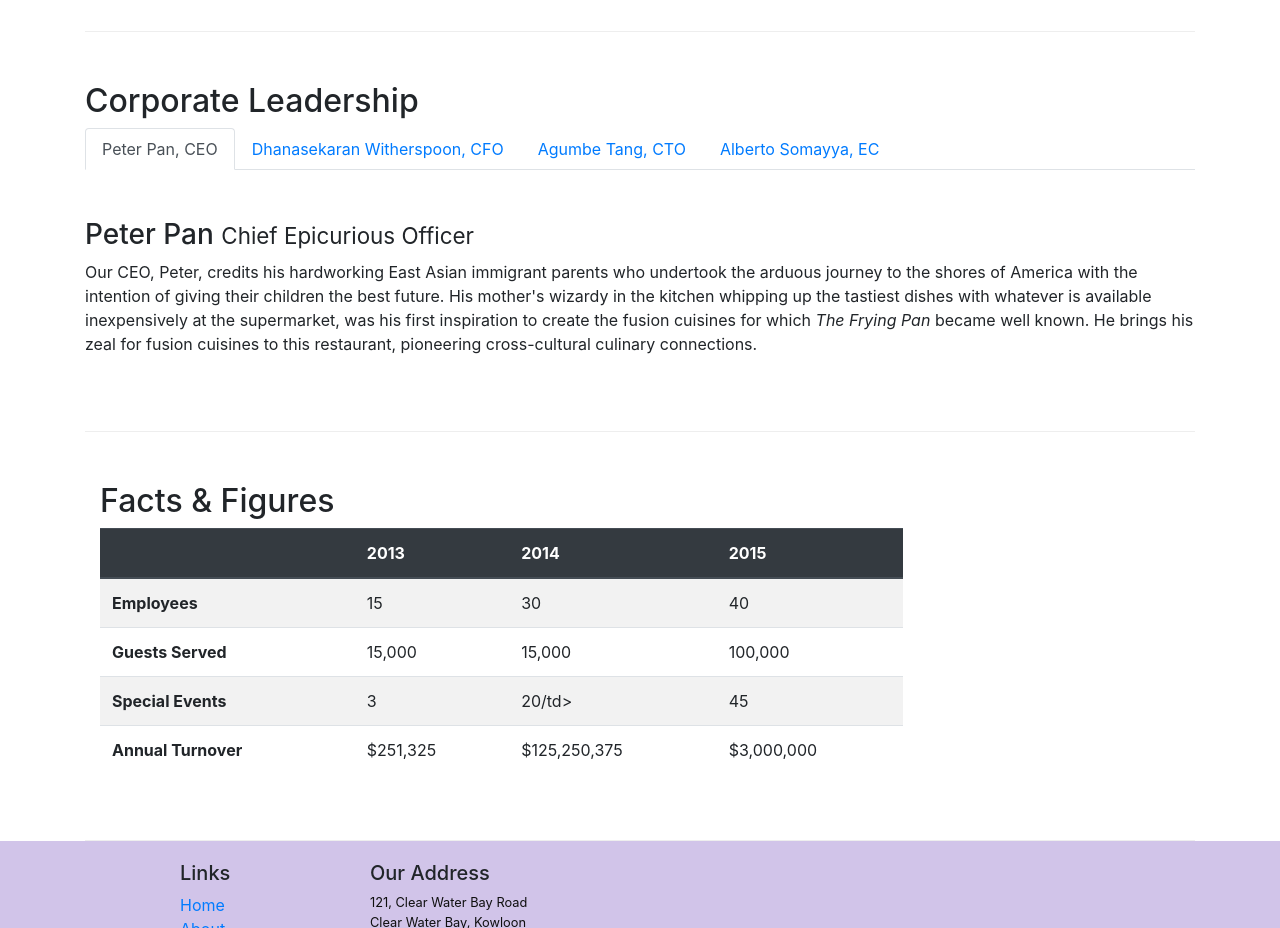
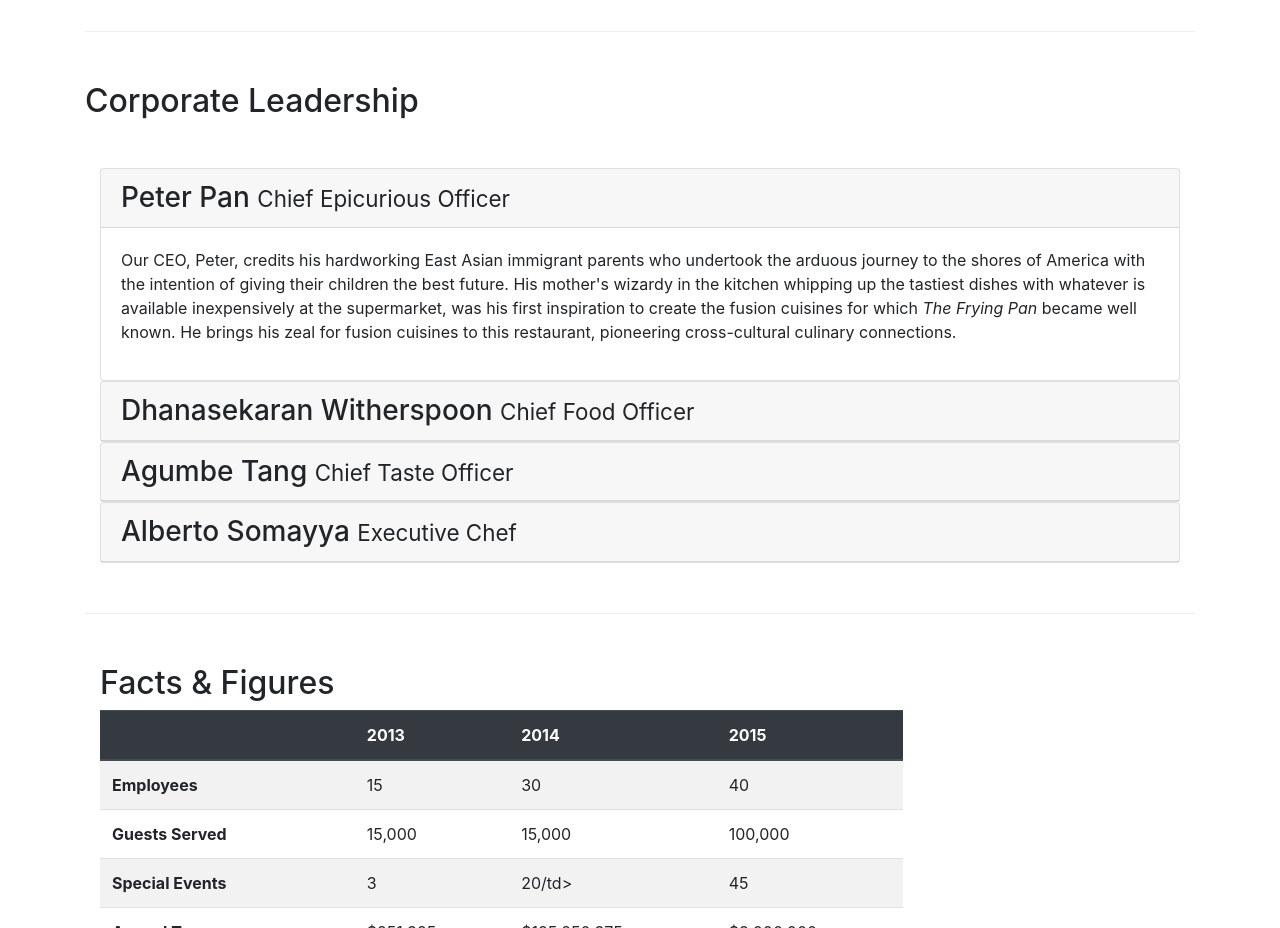
Before and after one commit to Balasumanth6/bootstrap4, a website: page aboutus.html in a window 1280 px wide. Shown: the part 940-1868 px from the top of the page. Drawn offline with nearby package versions, Linux system fonts and the light colour scheme.

Commit message:
Accordion

```diff
--- a/aboutus.html
+++ b/aboutus.html
@@ -98,7 +98,9 @@
             <div col-12>
                 <h2>Corporate Leadership</h2>
 
-                <ul class="nav nav-tabs">
+                    <!-- Tabs Way -->
+
+               <!--  <ul class="nav nav-tabs">
                       <li class="nav-item">
                         <a class="nav-link active" href="#Peter" role="tab" data-toggle="tab">Peter Pan, CEO</a>
                       </li>
@@ -130,7 +132,56 @@
                         <h3>Alberto Somayya <small>Executive Chef</small></h3>
                         <p class="d-none d-sm-block">Award winning three-star Michelin chef with wide International experience having worked closely with whos-who in the culinary world, he specializes in creating mouthwatering Indo-Italian fusion experiences. He says, <em>Put together the cuisines from the two craziest cultures, and you get a winning hit! Amma Mia!</em></p>
                     </div>
+                </div> -->
+
+                    <!-- Accordion Way -->
+
+                <div class="mt-5 col-12" id="accordion">
+                    <div class="card">
+                        <div class="card-header" role="tab" id="Peterhead">
+                            <h3 class="mb-0"><a data-toggle="collapse" data-target="#Peter"> Peter Pan <small>Chief Epicurious Officer</small></a></h3>
+                        </div>
+                        <div class="collapse show" role="tabpanel" id="Peter" data-parent="#accordion">
+                            <div class="card-body">
+                                <p class="d-none d-sm-block">Our CEO, Peter, credits his hardworking East Asian immigrant parents who undertook the arduous journey to the shores of America with the intention of giving their children the best future. His mother's wizardy in the kitchen whipping up the tastiest dishes with whatever is available inexpensively at the supermarket, was his first inspiration to create the fusion cuisines for which <em>The Frying Pan</em> became well known. He brings his zeal for fusion cuisines to this restaurant, pioneering cross-cultural culinary connections.</p>
+                            </div>
+                        </div>
+                    </div>
+
+                    <div class="card">
+                        <div class="card-header" role="tab" id="Dannyhead">
+                            <h3 class="mb-0"><a data-toggle="collapse" data-target="#Danny"> Dhanasekaran Witherspoon <small>Chief Food Officer</small></a></h3>
+                        </div>
+                        <div class="collapse" role="tabpanel" id="Danny" data-parent="#accordion">
+                            <div class="card-body">
+                                <p class="d-none d-sm-block">Our CFO, Danny, as he is affectionately referred to by his colleagues, comes from a long established family tradition in farming and produce. His experiences growing up on a farm in the Australian outback gave him great appreciation for varieties of food sources. As he puts it in his own words, <em>Everything that runs, wins, and everything that stays, pays!</em></p>
+                            </div>
+                        </div>
+                    </div>
+
+                    <div class="card">
+                        <div class="card-header" role="tab" id="Agunbehead">
+                            <h3 class="mb-0"><a data-toggle="collapse" data-target="#Agumbe"> Agumbe Tang <small>Chief Taste Officer</small></a></h3>
+                        </div>
+                        <div class="collapse" role="tabpanel" id="Agumbe" data-parent="#accordion">
+                            <div class="card-body">
+                                <p class="d-none d-sm-block">Blessed with the most discerning gustatory sense, Agumbe, our CTO, personally ensures that every dish that we serve meets his exacting tastes. Our chefs dread the tongue lashing that ensues if their dish does not meet his exacting standards. He lives by his motto, <em>You click only if you survive my lick.</em></p>
+                            </div>
+                        </div>
+                    </div>
+
+                    <div class="card">
+                        <div class="card-header" role="tab" id="Albertohead">
+                            <h3 class="mb-0"><a data-toggle="collapse" data-target="#Alberto"> Alberto Somayya <small>Executive Chef</small></a></h3>
+                        </div>
+                        <div class="collapse" role="tabpanel" id="Alberto" data-parent="#accordion">
+                            <div class="card-body">
+                                <p class="d-none d-sm-block">Award winning three-star Michelin chef with wide International experience having worked closely with whos-who in the culinary world, he specializes in creating mouthwatering Indo-Italian fusion experiences. He says, <em>Put together the cuisines from the two craziest cultures, and you get a winning hit! Amma Mia!</em></p>
+                            </div>
+                        </div>
+                    </div>
                 </div>
+
             </div>
        </div>
 
```
